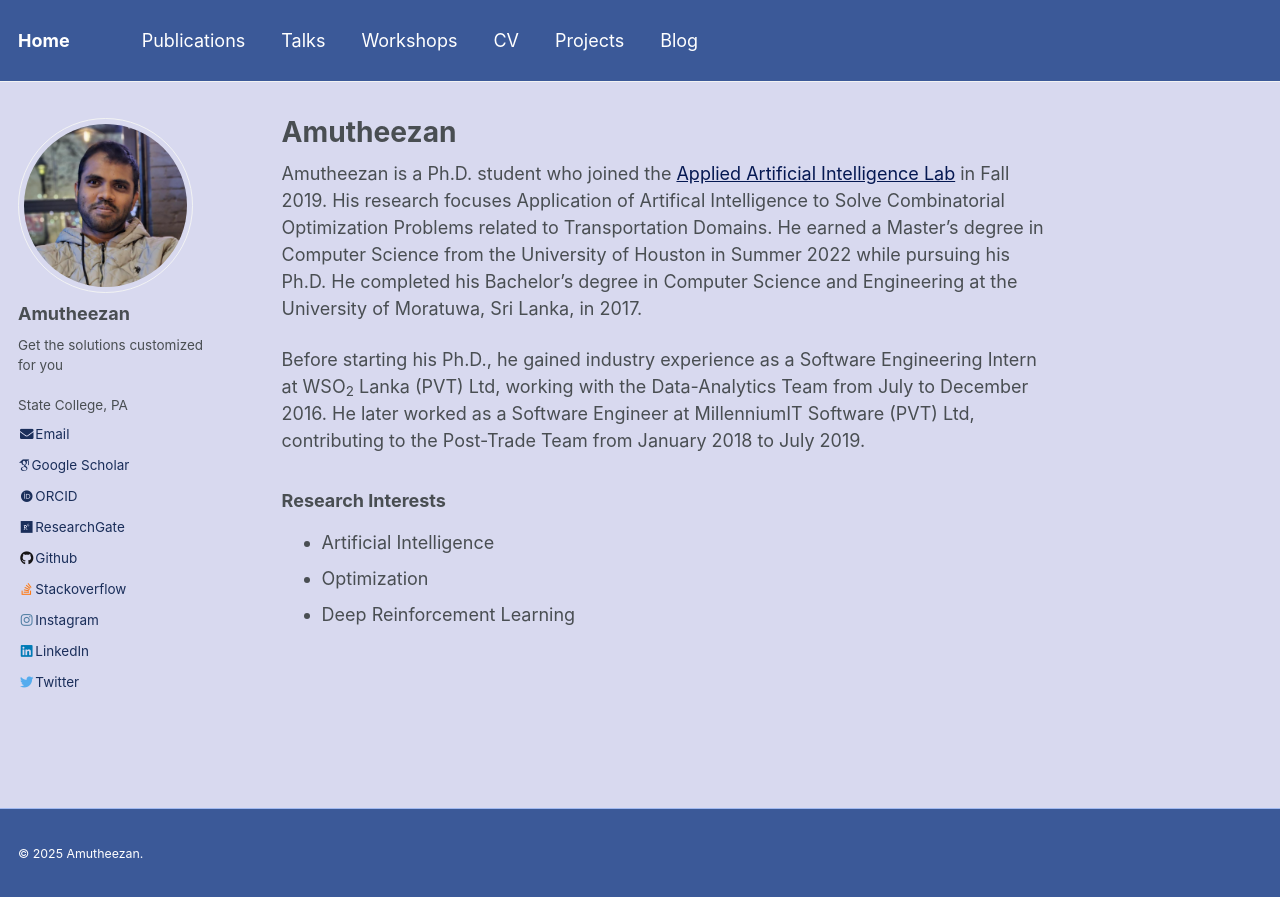
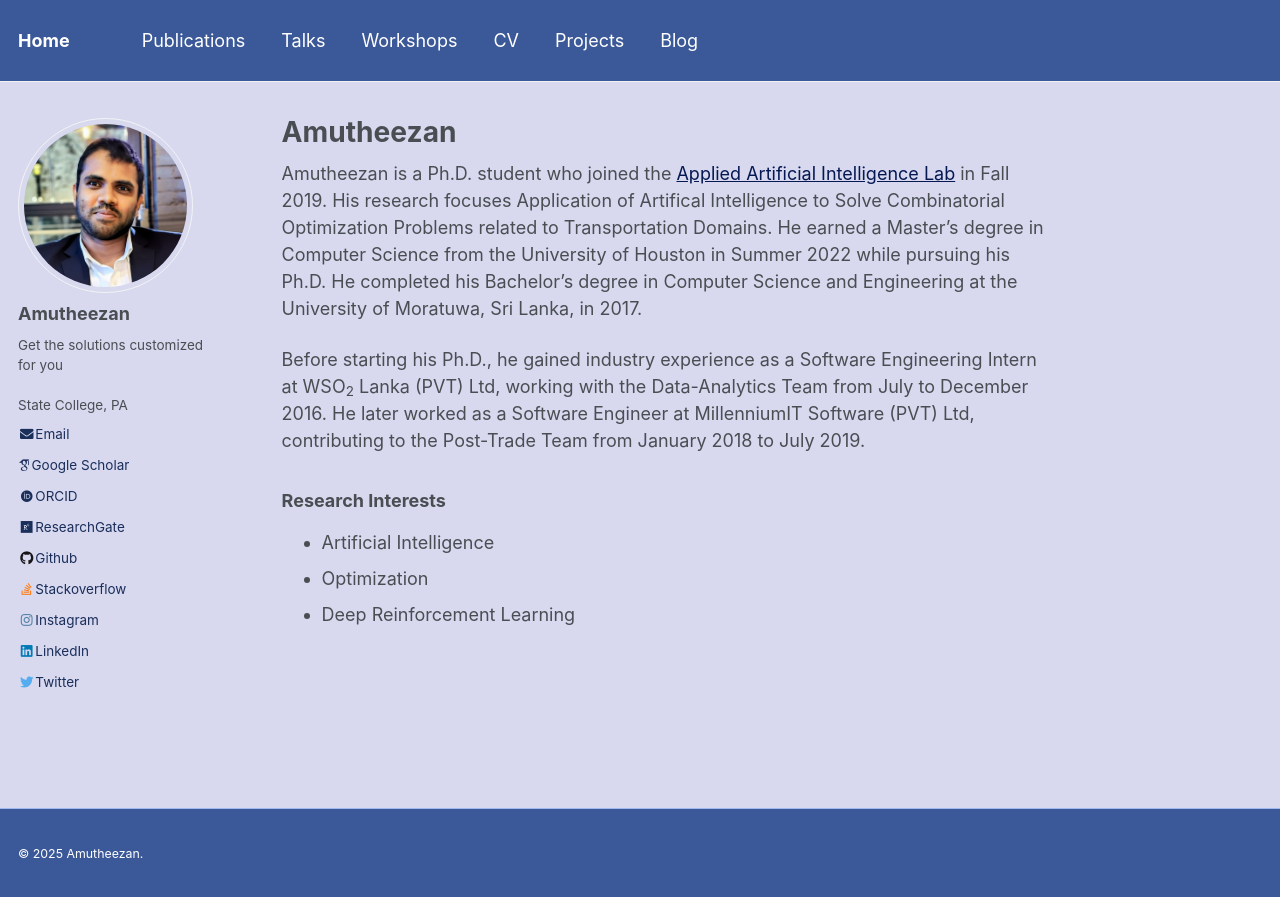
Before and after one commit to Amutheezan/amutheezan.github.io, a Jekyll site: the page built from _pages/about.md, in a window 1280 px wide. Shown: the top 897 px of the page. Built offline with Jekyll 4.4.1, drawn with Linux system fonts in a browser that asks for light colours; some web fonts are replaced.

Commit message:
Update _config.yml

```diff
--- a/_config.yml
+++ b/_config.yml
@@ -81,7 +81,7 @@ analytics:
 # Site Author
 author:
   name             : "Amutheezan"
-  avatar           : "display_picture.jpeg"
+  avatar           : "DP.png"
   bio              : "Get the solutions customized for you"
   location         : "State College, PA"
   employer         :
```
